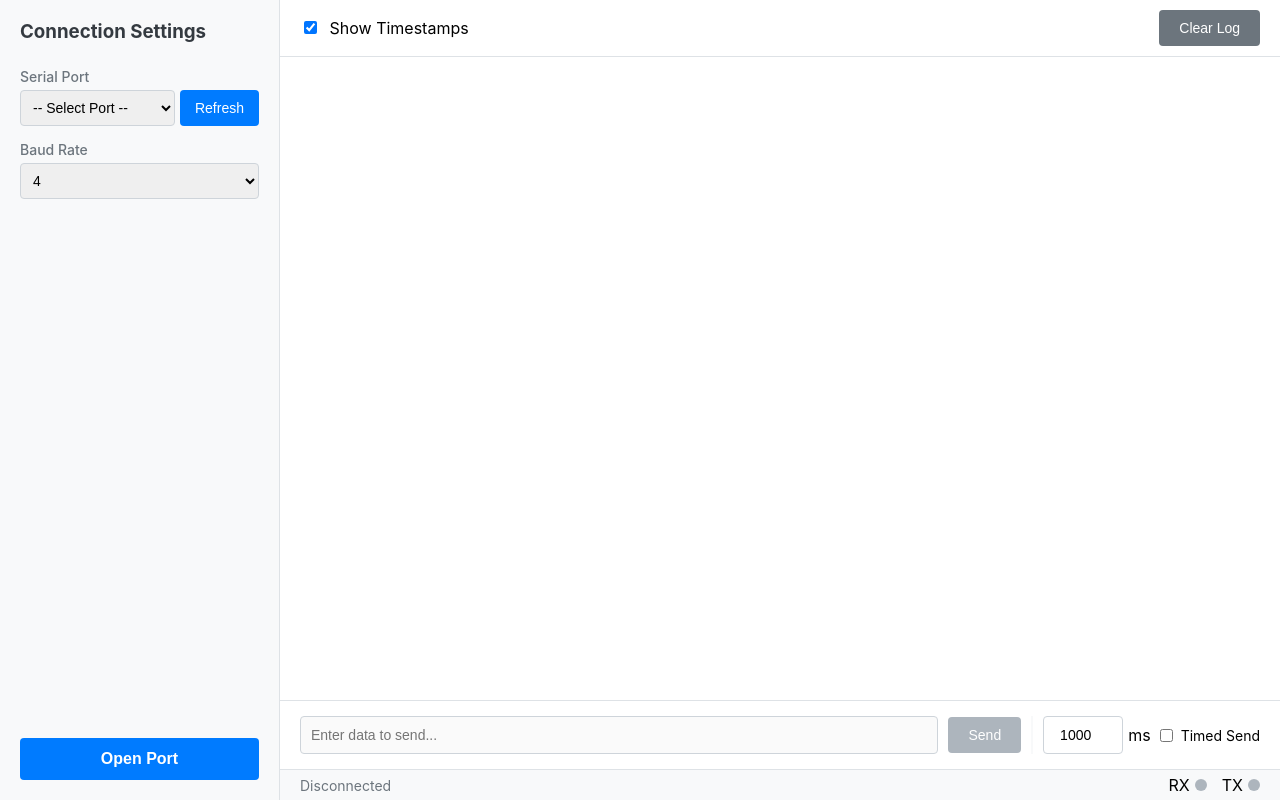
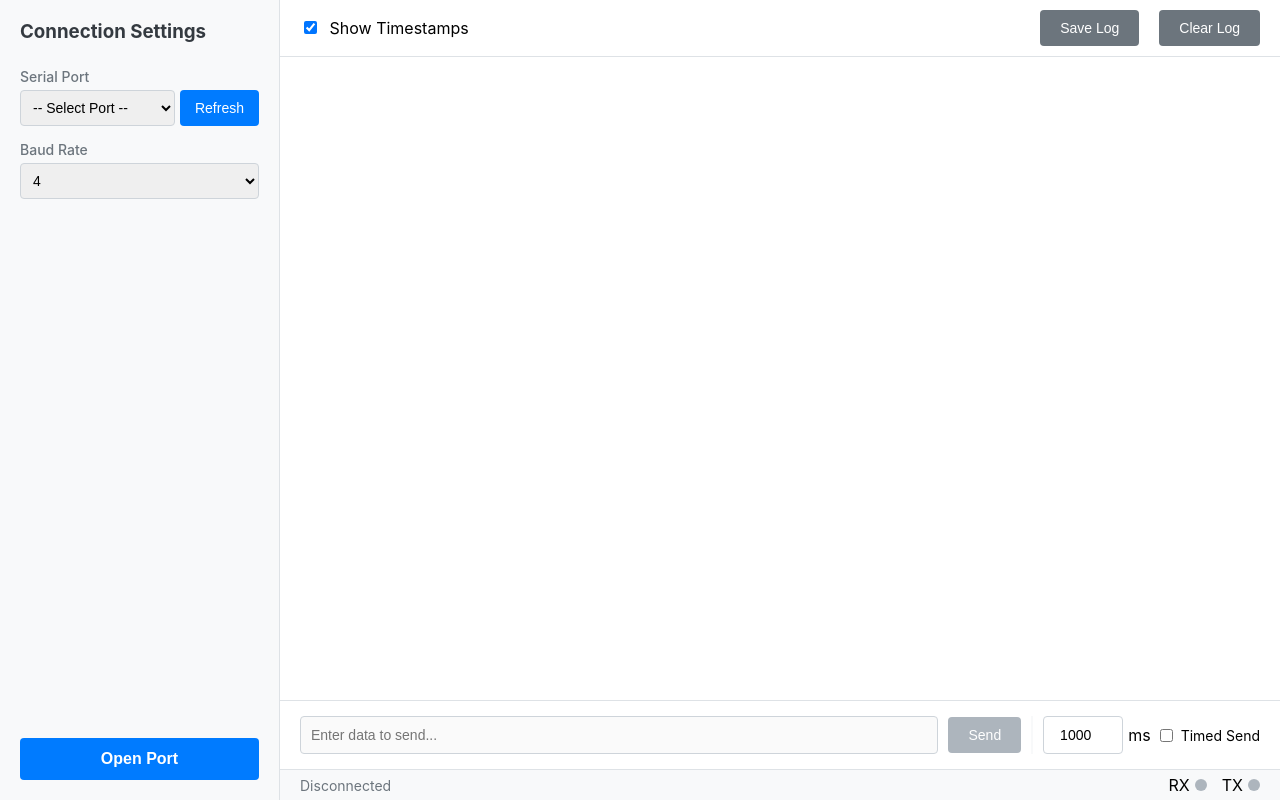
Before and after one commit to fyx2490451297/WebSerialMonitor, a Flask app: template templates/SerialMonitor.html in a window 1280 px wide. Run offline with Flask 3, Linux system fonts and the light colour scheme; the template is opened without the code that fills it: most values are stand-ins (such as "Sample title", 1, 10 or a date in 2020); some libraries are stand-ins or nearby versions.

Commit message:
Add Save Log button and implement log saving functionality

```diff
--- a/static/css/style.css
+++ b/static/css/style.css
@@ -99,6 +99,15 @@ button:disabled {
     padding: 8px 15px;
     font-weight: normal;
 }
+
+#save_log_button {
+    font-weight: normal;
+    background-color: var(--text-light-color);
+}
+#save_log_button:hover {
+    background-color: #5a6268;
+}
+
 #clear_log_button {
     font-weight: normal;
     background-color: var(--text-light-color);
--- a/static/js/monitor.js
+++ b/static/js/monitor.js
@@ -9,6 +9,7 @@ document.addEventListener('DOMContentLoaded', () => {
     const statusText = document.getElementById('status_text');
     const logDiv = document.getElementById('log');
     const clearLogButton = document.getElementById('clear_log_button');
+    const saveLogButton = document.getElementById('save_log_button');
     const sendInput = document.getElementById('send_input');
     const sendButton = document.getElementById('send_button');
     const rxLed = document.getElementById('rx_led');
@@ -27,6 +28,7 @@ document.addEventListener('DOMContentLoaded', () => {
             elementsToDisable.forEach(el => el.disabled = true);
             sendInput.disabled = false;
             sendButton.disabled = false;
+            saveLogButton.disabled = false;
             statusText.textContent = `Connected to ${portSelect.value} @ ${baudrateSelect.value} bps`;
         } else {
             connectButton.textContent = 'Open Port';
@@ -34,6 +36,7 @@ document.addEventListener('DOMContentLoaded', () => {
             elementsToDisable.forEach(el => el.disabled = false);
             sendInput.disabled = true;
             sendButton.disabled = true;
+            saveLogButton.disabled = true;
             statusText.textContent = 'Disconnected';
             if(socket) socket.disconnect();
             socket = null;
@@ -129,6 +132,35 @@ document.addEventListener('DOMContentLoaded', () => {
         logToScreen(`// Log cleared at ${new Date().toLocaleTimeString()}`, 'info');
     });
 
+    saveLogButton.addEventListener('click', () => {
+        // 1. Get the plain text content from the log display area.
+        const logText = logDiv.innerText;
+
+        if (!logText.trim()) {
+            alert('Log is empty, nothing to save.');
+            return;
+        }
+
+        // 2. Create a Blob object, which represents the file's content.
+        const blob = new Blob([logText], { type: 'text/plain;charset=utf-8' });
+
+        // 3. Create a temporary invisible link element.
+        const link = document.createElement('a');
+        link.href = URL.createObjectURL(blob);
+
+        // 4. Set the filename for the download.
+        const timestamp = new Date().toISOString().slice(0, 19).replace(/[:T]/g, '-');
+        link.download = `serial-log-${portSelect.value}-${timestamp}.log`;
+
+        // 5. Programmatically click the link to trigger the browser's download dialog.
+        document.body.appendChild(link);
+        link.click();
+
+        // 6. Clean up by removing the temporary link and revoking the object URL.
+        document.body.removeChild(link);
+        URL.revokeObjectURL(link.href);
+    });
+
     function sendData() {
         const data = sendInput.value;
         if(data && connectButton.classList.contains('connected')) {
--- a/templates/SerialMonitor.html
+++ b/templates/SerialMonitor.html
@@ -9,7 +9,7 @@
 <body>
 
 <div class="page-container">
-    <!-- 左侧边栏 (保持不变) -->
+    <!-- Left Sidebar (remains the same) -->
     <div class="sidebar" id="sidebar">
         <h3>Connection Settings</h3>
         <div class="form-group">
@@ -32,21 +32,25 @@
                 {% endfor %}
             </select>
         </div>
-        <div style="flex-grow: 1;"></div> <!-- Spacer -->
+        <div style="flex-grow: 1;"></div>
         <button id="connect_button" class="disconnected">Open Port</button>
     </div>
 
     <!-- Main Content Area -->
     <div class="main-content">
+        <!-- Display Controls -->
         <div class="display-controls">
             <div class="control-group">
                 <input type="checkbox" id="timestamp_toggle" checked>
                 <label for="timestamp_toggle">Show Timestamps</label>
             </div>
             <div style="flex-grow: 1;"></div>
+            <!-- *** NEW: Added Save Log button *** -->
+            <button id="save_log_button" disabled>Save Log</button>
             <button id="clear_log_button">Clear Log</button>
         </div>
         <pre id="log"></pre>
+        <!-- Send Controls (remains the same) -->
         <div class="send-controls">
             <input id="send_input" autocomplete="off" placeholder="Enter data to send..." disabled/>
             <button id="send_button" type="button" disabled>Send</button>
@@ -57,6 +61,8 @@
                 <label for="timed_send_toggle" id="timed_send_toggle_label">Timed Send</label>
             </div>
         </div>
+
+        <!-- Status Bar (remains the same) -->
         <div class="status-bar">
             <div id="status_text" class="status-text">Disconnected</div>
             <div class="led-indicators">
```
